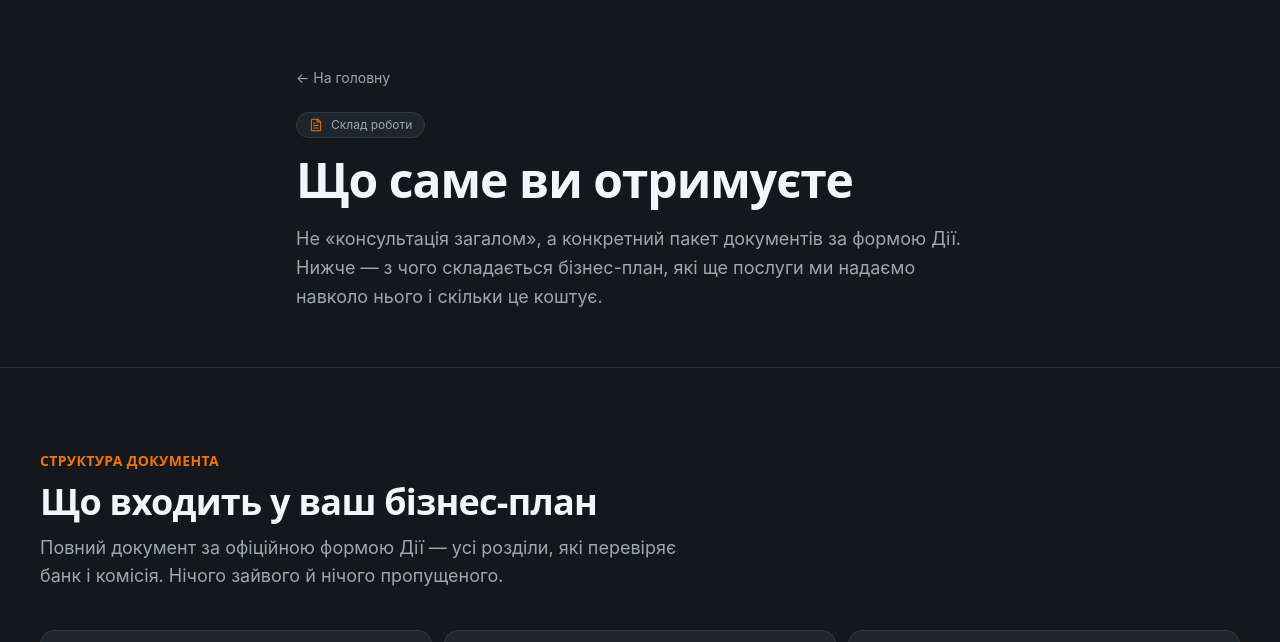
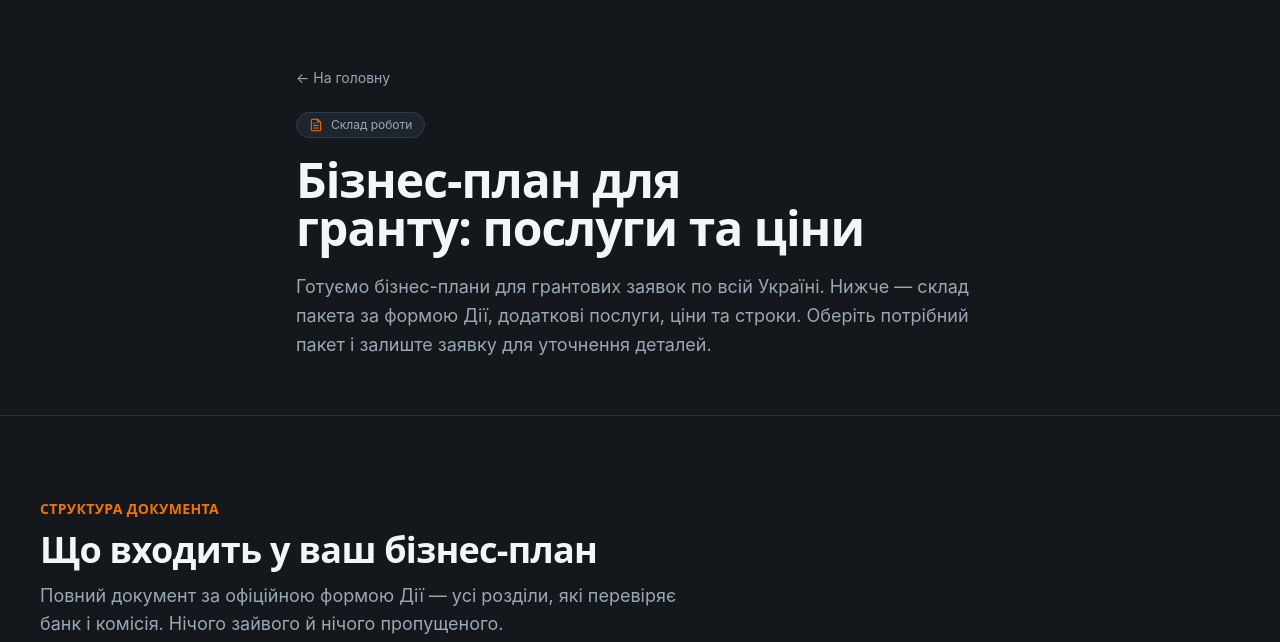
Before and after one commit to IronFill/grantplan, an Astro site: page /poslugy in a window 1280 px wide. Shown: the part 76-718 px from the top of the page. Built offline with nearby package versions, Linux system fonts and the light colour scheme; Astro itself is replaced by a stand-in of ours; no server answers.

Commit message:
Уточнити пошуковий заголовок і опис послуг

```diff
--- a/src/pages/poslugy.astro
+++ b/src/pages/poslugy.astro
@@ -12,8 +12,8 @@ import Pricing from '../components/Pricing.astro';
 import LeadForm from '../components/LeadForm.astro';
 ---
 <Layout
-  title="Послуги: що входить у бізнес-план під грант | ГрантПлан"
-  description="Повний склад бізнес-плану за формою Дії: кошторис, фінмодель, презентація, супровід подання та підготовка до співбесіди. Тарифи й строки."
+  title="Бізнес-план для гранту: послуги та ціни | ГрантПлан"
+  description="Підготовка бізнес-плану для гранту по всій Україні: кошторис, фінансова модель, супровід подання та підготовка до співбесіди. Склад послуг, ціни й строки."
   path="/poslugy"
 >
   <SiteHeader slot="header" />
@@ -24,9 +24,9 @@ import LeadForm from '../components/LeadForm.astro';
       <span class="inline-flex items-center gap-2 rounded-full border border-border bg-surface px-3 py-1 text-xs text-muted">
         <Icon name="file-text" size={14} class="text-accent" /> Склад роботи
       </span>
-      <h1 class="mt-4 text-3xl sm:text-5xl">Що саме ви отримуєте</h1>
+      <h1 class="mt-4 text-3xl sm:text-5xl">Бізнес-план для гранту: послуги та ціни</h1>
       <p class="mt-5 text-muted text-lg leading-relaxed">
-        Не «консультація загалом», а конкретний пакет документів за формою Дії. Нижче — з чого складається бізнес-план, які ще послуги ми надаємо навколо нього і скільки це коштує.
+        Готуємо бізнес-плани для грантових заявок по всій Україні. Нижче — склад пакета за формою Дії, додаткові послуги, ціни та строки. Оберіть потрібний пакет і залиште заявку для уточнення деталей.
       </p>
     </div>
   </section>
```
